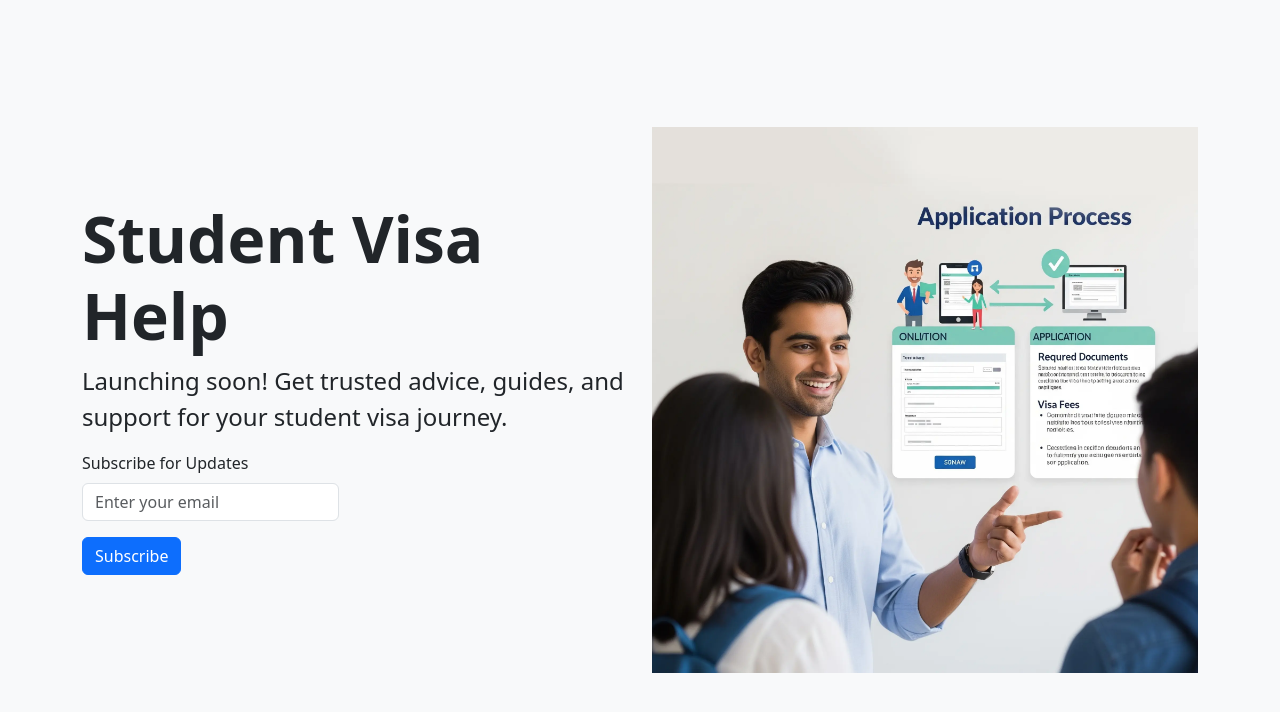
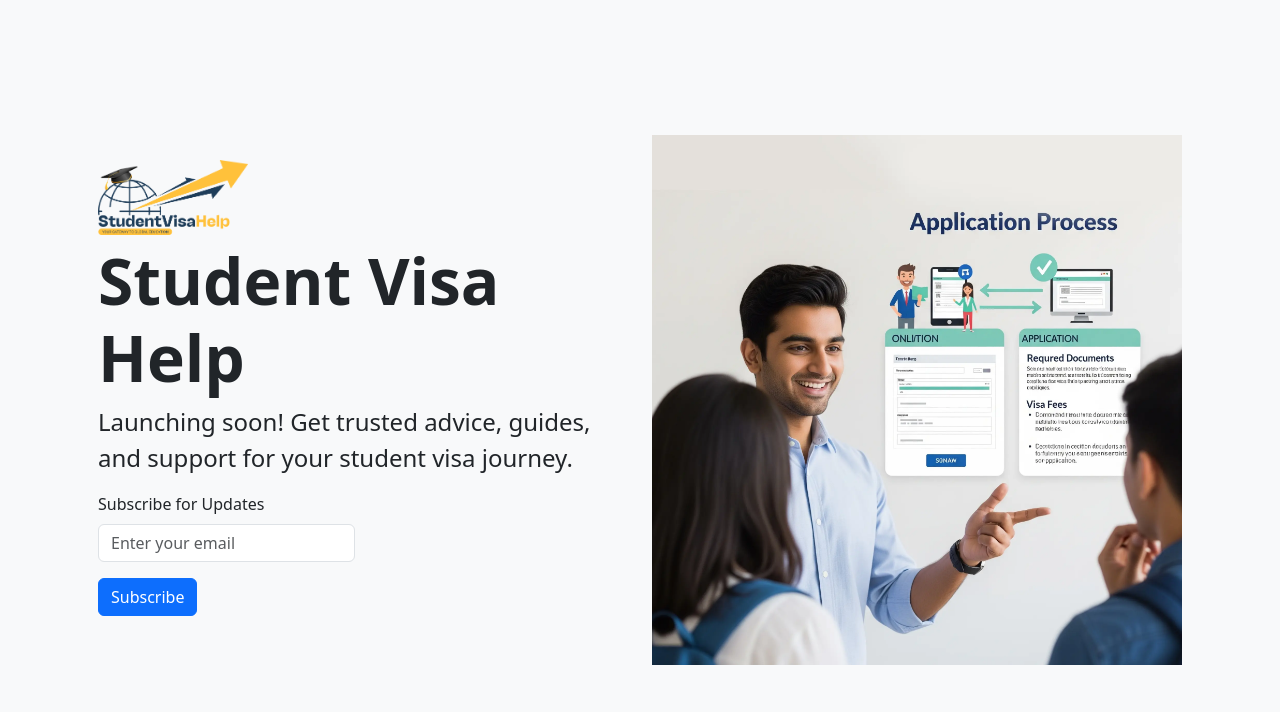
Before and after one commit to fadesignlk/studentvisahelp, a plain HTML site: page index.html in a window 1280 px wide. Drawn offline with nearby package versions, Linux system fonts and the light colour scheme.

Commit message:
logo added to coming soon page

```diff
--- a/index.html
+++ b/index.html
@@ -23,8 +23,9 @@
 </head>
 <body class="bg-light">
   <div class="container vh-100 d-flex flex-column justify-content-center align-items-center">
-    <div class="row">
+    <div class="row px-3">
         <div class="col-md-6 mb-4 d-flex flex-column justify-content-center align-items-start">
+            <img src="./logo_transparent.png" alt="Student Visa Help Logo" class="img-fluid mb-2" width="150">
             <h1 class="display-3 fw-bold">Student Visa Help</h1>
             <p class="fs-4">Launching soon! Get trusted advice, guides, and support for your student visa journey.</p>
             <form action="https://formspree.io/f/mkgbbgpn" method="POST">
```
Also changed, not shown: logo_transparent.png (added).
